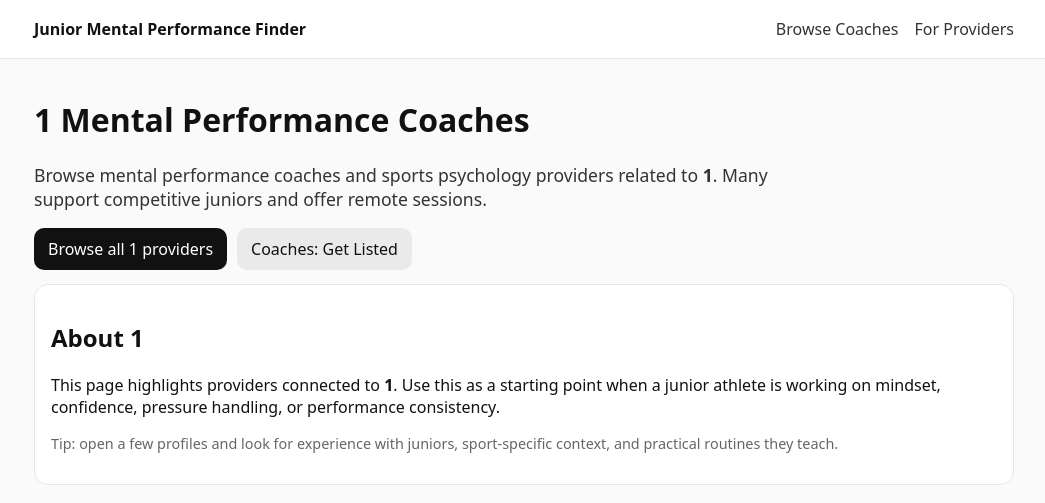
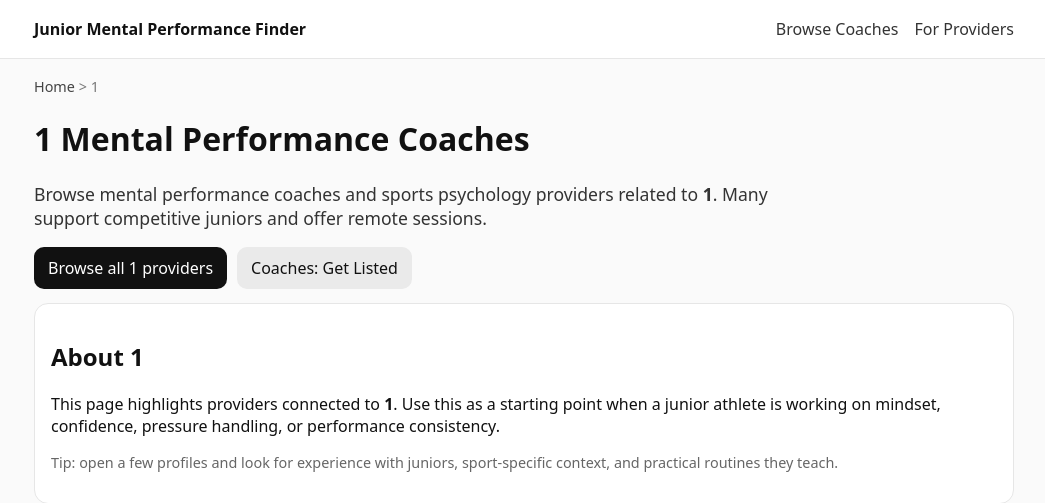
Before and after one commit to youn761/junior-mental-performance-directory, a Flask app: page /sport/1 in a window 1280 px wide. Shown: the top 503 px of the page, without its empty margins (116-1161 px from the left). Run offline with Flask 3, Linux system fonts and the light colour scheme; data comes from the database, SQL or seed files in the repository.

Commit message:
Add files via upload

```diff
--- a/templates/seo_tag.html
+++ b/templates/seo_tag.html
@@ -3,6 +3,22 @@
 {% block title %}{{ page_title }}{% endblock %}
 
 {% block content %}
+
+<nav class="breadcrumbs small">
+  <a href="/">Home</a>
+
+  {% if "•" in tag_title %}
+    {% set parts = tag_title.split("•") %}
+    {% set first = parts[0].strip() %}
+    {% set second = parts[1].strip() %}
+
+    &gt; <a href="/sport/{{ slugify(second) }}">{{ second }}</a>
+    &gt; <span>{{ first }}</span>
+
+  {% else %}
+    &gt; <span>{{ tag_title }}</span>
+  {% endif %}
+</nav>
 
 <h1>{{ h1 }}</h1>
 
```
